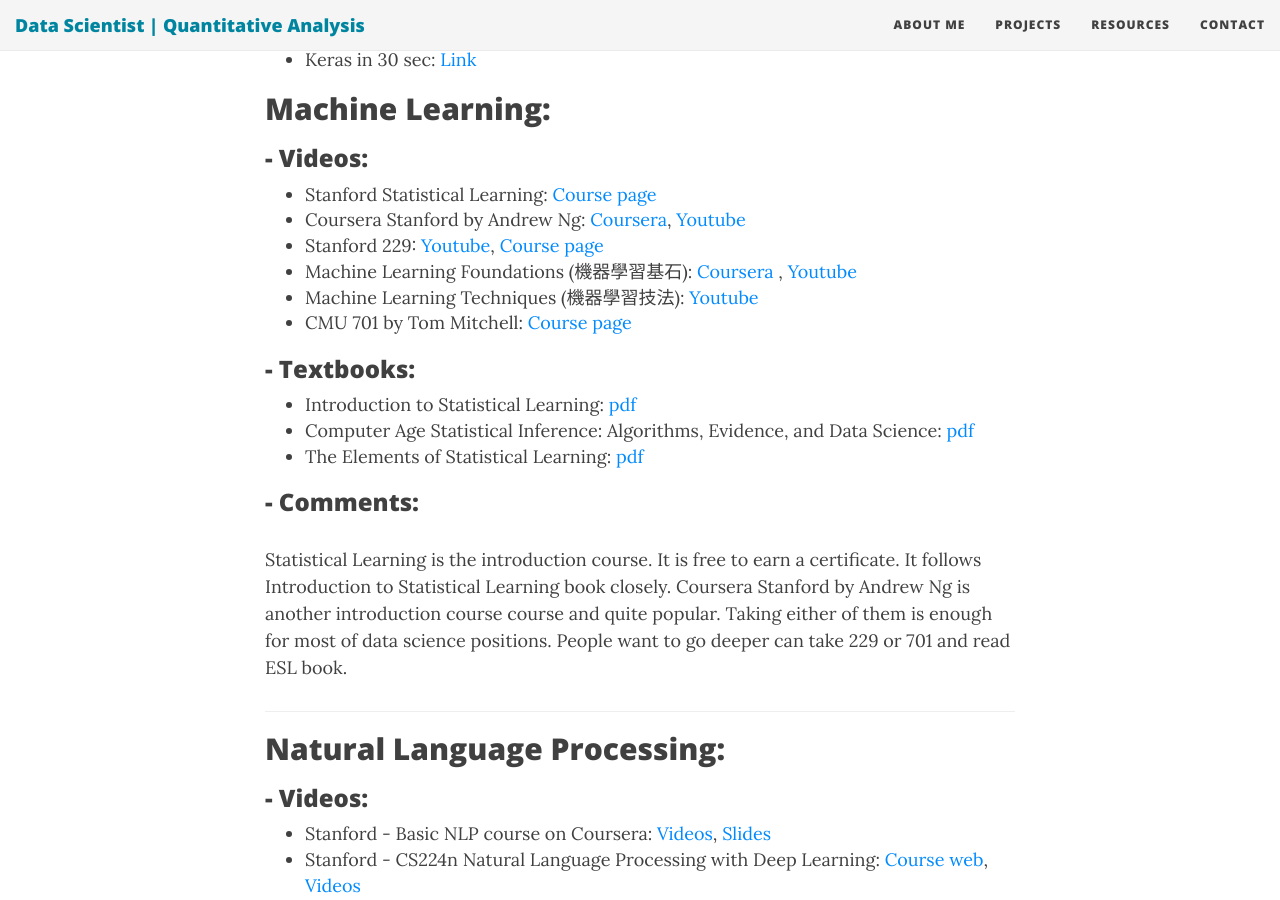
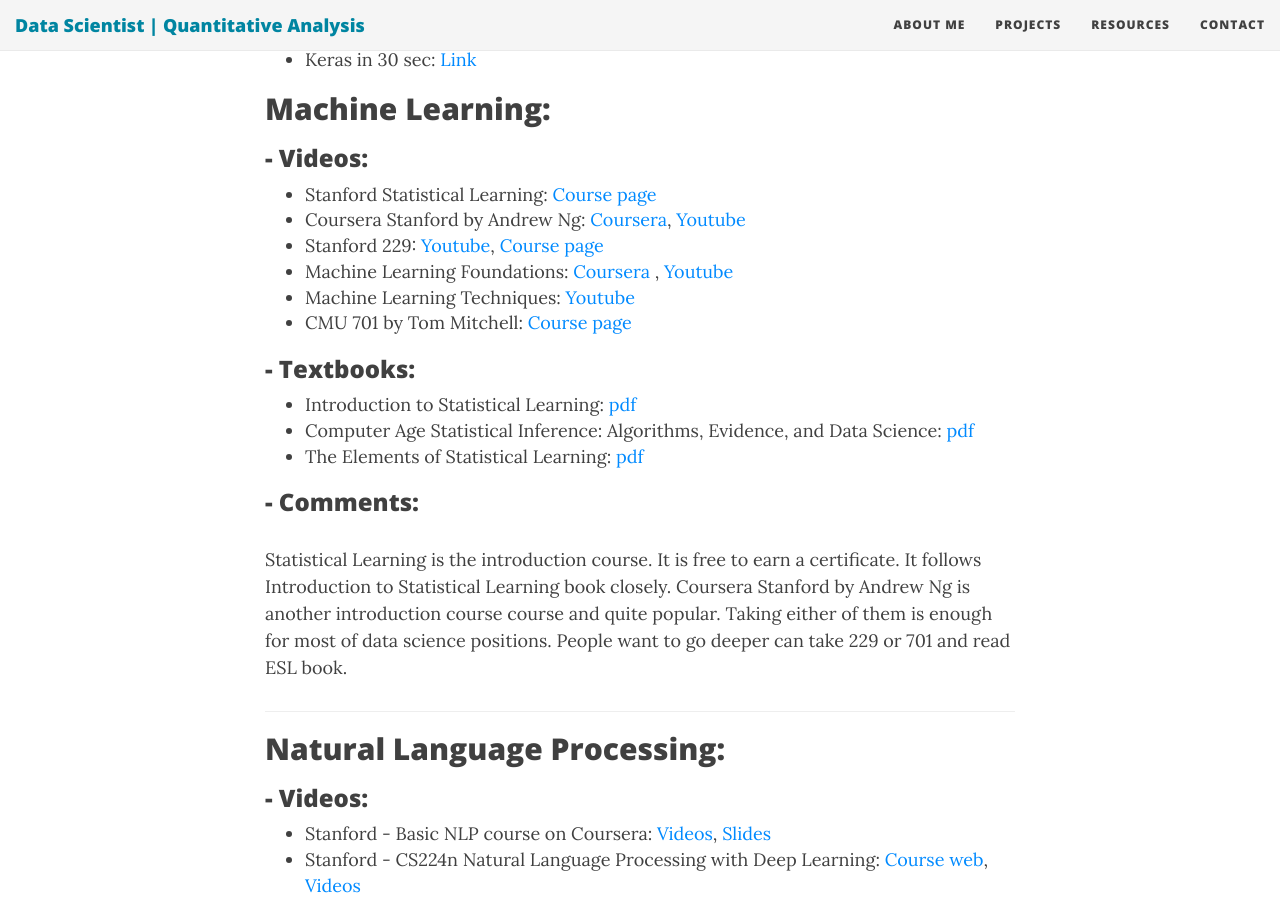
Before and after one commit to asabade/asabade.github.io, a Jekyll site: the page built from _posts/2018-03-23- Data Science Resources-all in one.md, in a window 1280 px wide and 900 px high, scrolled down 1868 px. Built offline with Jekyll 4.4.1, drawn with Linux system fonts in a browser that asks for light colours; nearby versions of some CDN libraries.

Commit message:
Update 2018-03-23- Data Science Resources-all in one.md

```diff
--- a/_posts/2018-03-23- Data Science Resources-all in one.md
+++ b/_posts/2018-03-23- Data Science Resources-all in one.md
@@ -62,9 +62,9 @@
   * Coursera Stanford by Andrew Ng: [Coursera](https://www.coursera.org/learn/machine-learning), [Youtube](https://www.youtube.com/watch?v=PPLop4L2eGk&list=PLLssT5z_DsK-h9vYZkQkYNWcItqhlRJLN)
   * Stanford 229: [Youtube](https://www.youtube.com/watch?v=UzxYlbK2c7E&list=PLA89DCFA6ADACE599), [Course page](
 http://cs229.stanford.edu/syllabus.html)
-  * Machine Learning Foundations (機器學習基石): [Coursera](https://www.coursera.org/learn/ntumlone-mathematicalfoundations)
+  * Machine Learning Foundations: [Coursera](https://www.coursera.org/learn/ntumlone-mathematicalfoundations)
 , [Youtube](https://www.youtube.com/playlist?list=PLXVfgk9fNX2I7tB6oIINGBmW50rrmFTqf&disable_polymer=true)
-  * Machine Learning Techniques (機器學習技法): [Youtube](https://www.youtube.com/playlist?list=PLXVfgk9fNX2IQOYPmqjqWsNUFl2kpk1U2&disable_polymer=true)
+  * Machine Learning Techniques: [Youtube](https://www.youtube.com/playlist?list=PLXVfgk9fNX2IQOYPmqjqWsNUFl2kpk1U2&disable_polymer=true)
   * CMU 701 by Tom Mitchell: [Course page](http://www.cs.cmu.edu/~tom/10701_sp11/lectures.shtml)
 
 ### - Textbooks:
```
